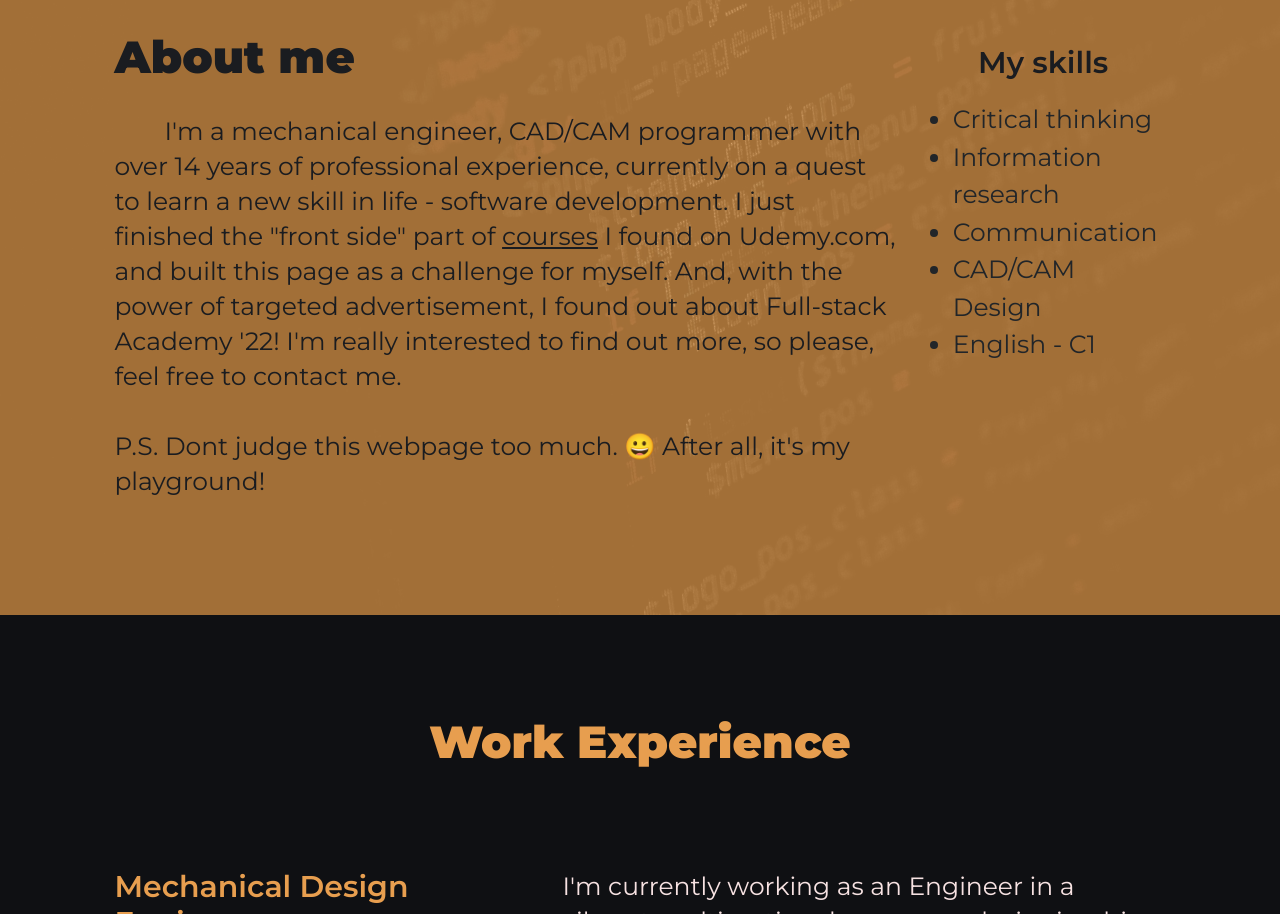
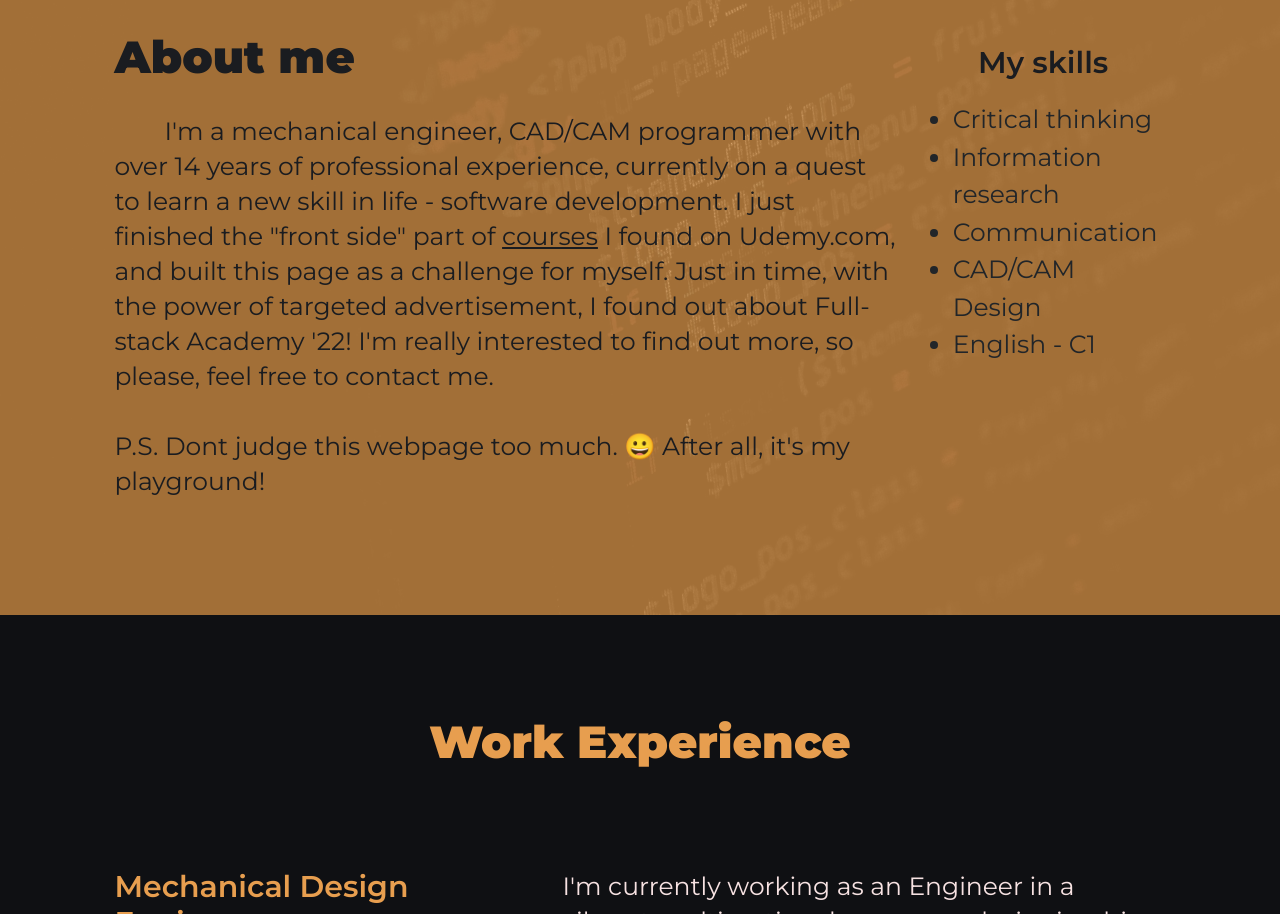
Before and after one commit to tomasblazys/CV, a plain HTML site: page index.html in a window 1280 px wide. Shown: the part 870-1784 px from the top of the page. Drawn offline with nearby package versions, Linux system fonts and the light colour scheme; a web font is replaced by a local one.

Commit message:
Update index.html

```diff
--- a/index.html
+++ b/index.html
@@ -124,7 +124,7 @@
               currently on a quest to learn a
               new skill in life - software development. I just finished the "front side" part of
               <a class="course-link" href="https://www.udemy.com/course/the-complete-web-development-bootcamp/" target=”_blank”>courses</a>
-              I found on Udemy.com, and built this page as a challenge for myself. And, with the power
+              I found on Udemy.com, and built this page as a challenge for myself. Just in time, with the power
               of targeted advertisement, I found out about Full-stack Academy '22! I'm really interested to find out more,
               so please, feel free to contact me. <br>
               <br>P.S. Dont judge this webpage too much. 😀 After all, it's my playground!</i>
```
